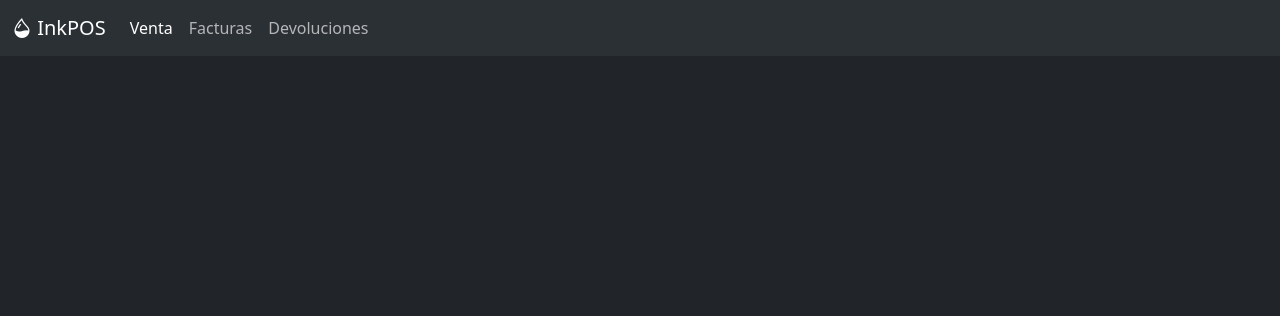
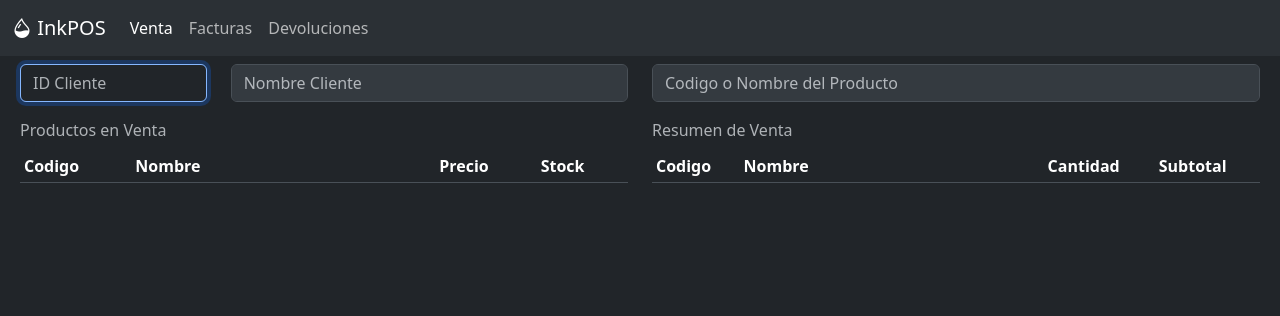
Before and after one commit to EmmanuelMG7/ink-pos, a Django app: page /ventas/ in a window 1280 px wide. Shown: the top 316 px of the page. Run offline with Django 5.2, Linux system fonts and the light colour scheme; the visitor is signed in with stand-in values (Sample User, id 1); lists and menus that the app fills with data are empty.

Commit message:
feat: enhance Ventas.html layout with structured input fields and tables for better user interaction

```diff
--- a/pos/templates/empleado/Ventas.html
+++ b/pos/templates/empleado/Ventas.html
@@ -3,3 +3,41 @@
 {% block title %}
     InkPOS - Ventas
 {% endblock %}
+
+{% block content %}
+<div class="row m-2">
+    <div class="col-md-2">
+        <input type="text" class="form-control" placeholder="ID Cliente" autofocus>
+    </div>
+    <div class="col-md-4">
+        <input type="text" class="form-control" placeholder="Nombre Cliente" disabled readonly>
+    </div>
+    <div class="col-md-6">
+        <input type="text" class="form-control" placeholder="Codigo o Nombre del Producto" disabled>
+    </div>
+</div>
+<div class="row m-2 h-100">
+    <div class="col-md-6 table-responsive" style="max-height: 50vh; overflow-y: auto;">
+        <table class="table table-striped table-hover table-sm caption-top">
+            <caption>Productos en Venta</caption>
+            <thead class="sticky-top">
+                <th scope="col">Codigo</th>
+                <th scope="col" class="w-50">Nombre</th>
+                <th scope="col">Precio</th>
+                <th scope="col">Stock</th>
+            </thead>
+        </table>
+    </div>
+    <div class="col-md-6 table-responsive" style="max-height: 50vh; overflow-y: auto;">
+        <table class="table table-striped table-hover table-sm caption-top">
+            <caption>Resumen de Venta</caption>
+            <thead class="sticky-top">
+                <th scope="col">Codigo</th>
+                <th scope="col" class="w-50">Nombre</th>
+                <th scope="col">Cantidad</th>
+                <th scope="col">Subtotal</th>
+            </thead>
+        </table>
+    </div>
+</div>
+{% endblock %}
```
